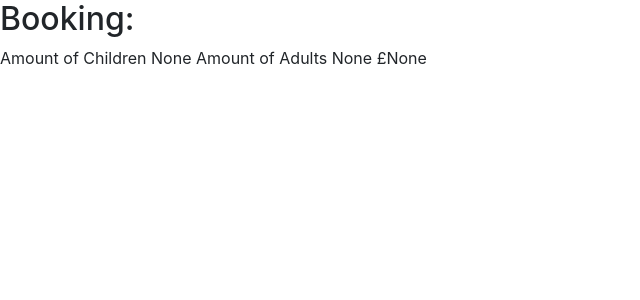
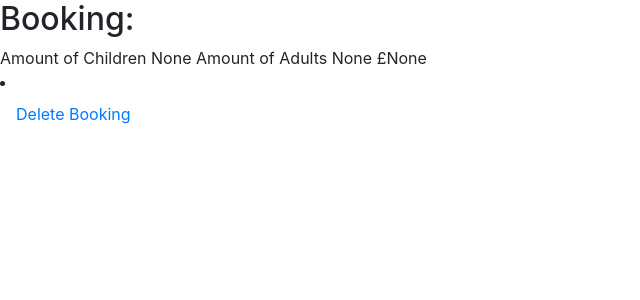
Before and after one commit to ianndavid/_mock_task_2_080125, a Flask app: page /cart in a window 1280 px wide. Shown: the part 56-356 px from the top of the page, without its empty margins (0-640 px from the left). Run offline with Flask 3, Linux system fonts and the light colour scheme; some libraries are stand-ins or nearby versions.

Commit message:
new drank

```diff
--- a/website/frt.py
+++ b/website/frt.py
@@ -50,7 +50,7 @@
             amount_children = new_booking.amount_children
             booking_date = new_booking.date
 
-            #Adult and children ticket prices
+            #Adult and children ticket prices calculations
             Adult_cost = amount_adults * 12.45
             children_cost = amount_children * 6.75
             total = Adult_cost + children_cost
@@ -71,6 +71,6 @@
 @login_required
 def deletebooking():
         session.clear()
-        return redirect(url_for('frt.Book'))
+        return redirect(url_for('frt.Cart'))
 
 #Complete delete booking and hotel booking
--- a/website/templates/cart.html
+++ b/website/templates/cart.html
@@ -12,7 +12,9 @@
         Amount of Adults {{ amountadults }}
         £{{ totalamount }}
     </div>
-
+    <li class="nav-item">
+        <a class="nav-link" id="delete" onclick="return confirm('Are you sure you want to DELETE your BOOKING. This Cannot be undone')" href="/deletebooking">Delete Booking</a>
+        </li>
 
 
 
```
Also changed, not shown: website/instance/database.db.
